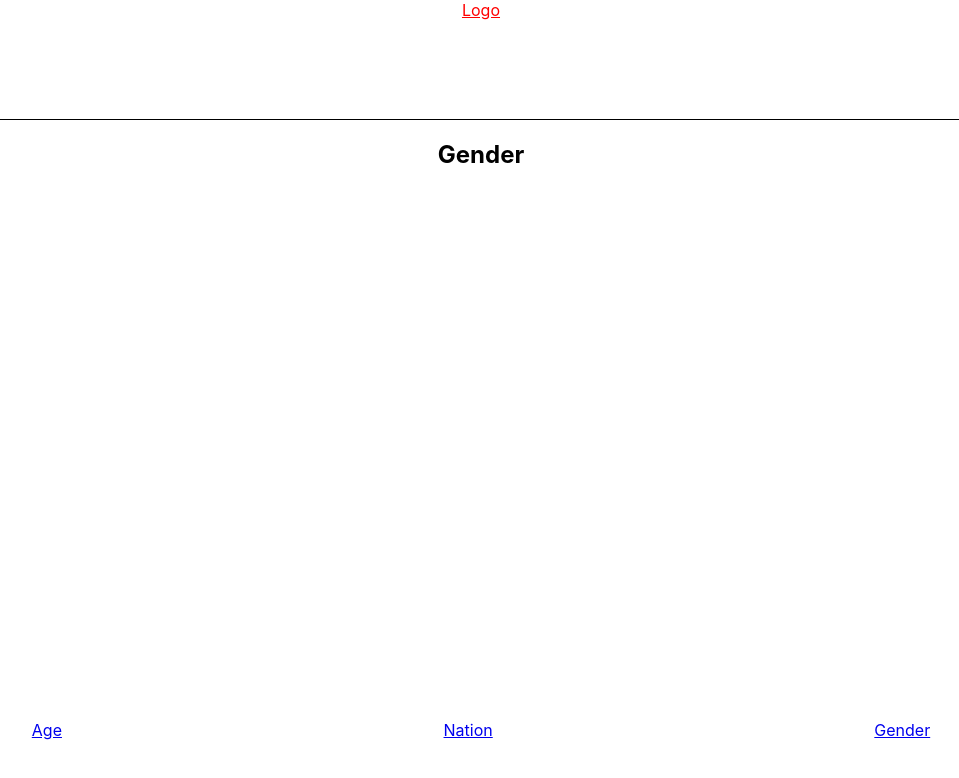
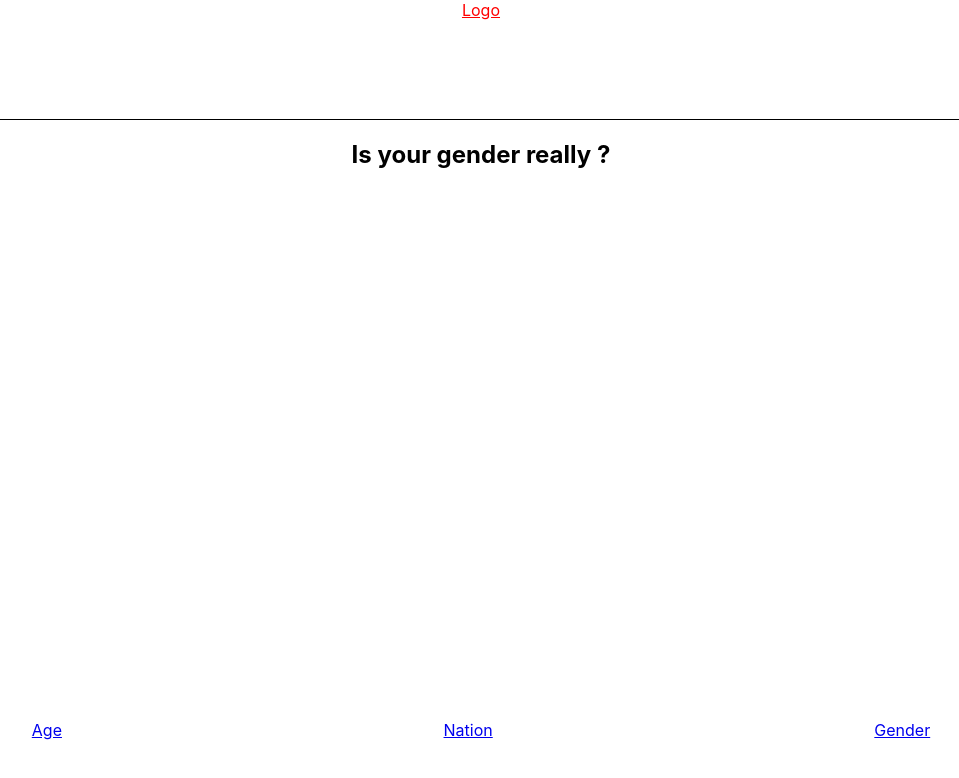
Before and after one commit to mikemangas/your-names-nation, a React (Create React App) app: page /gender in a window 1280 px wide. Shown: the top 778 px of the page, without its empty margins (159-1118 px from the left). Built offline with nearby package versions, Linux system fonts and the light colour scheme.

Commit message:
add custom hook to gender page, but localstorage needed in custom hook

```diff
--- a/src/pages/Gender.js
+++ b/src/pages/Gender.js
@@ -1,7 +1,10 @@
+import useFetch from "../hooks/useFetch";
+
 export default function Gender() {
+  const { gender } = useFetch();
   return (
     <section className="gender">
-      <h2>Gender</h2>
+      <h2>Is your gender really {gender} ?</h2>
     </section>
   );
 }
```
